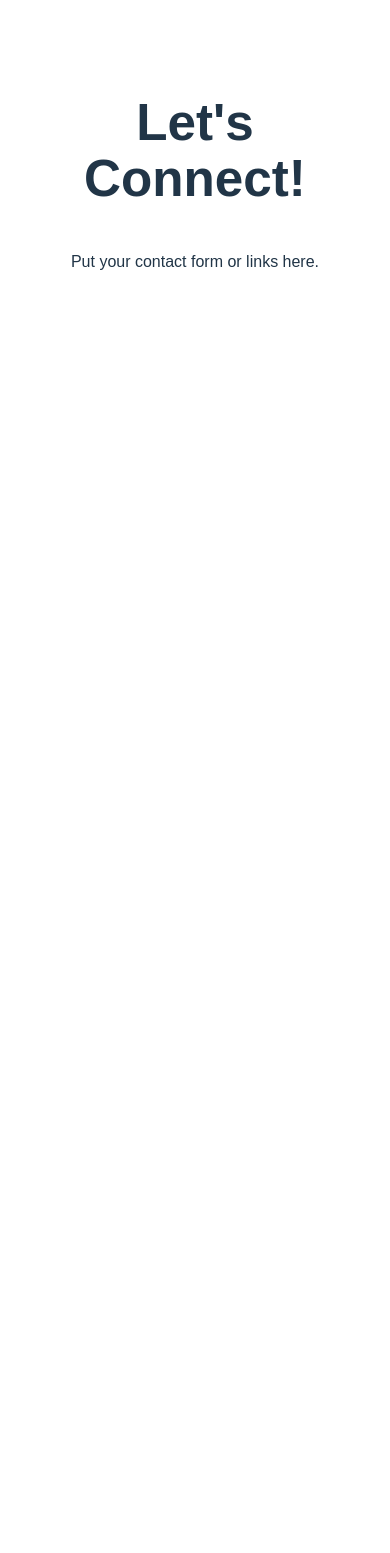
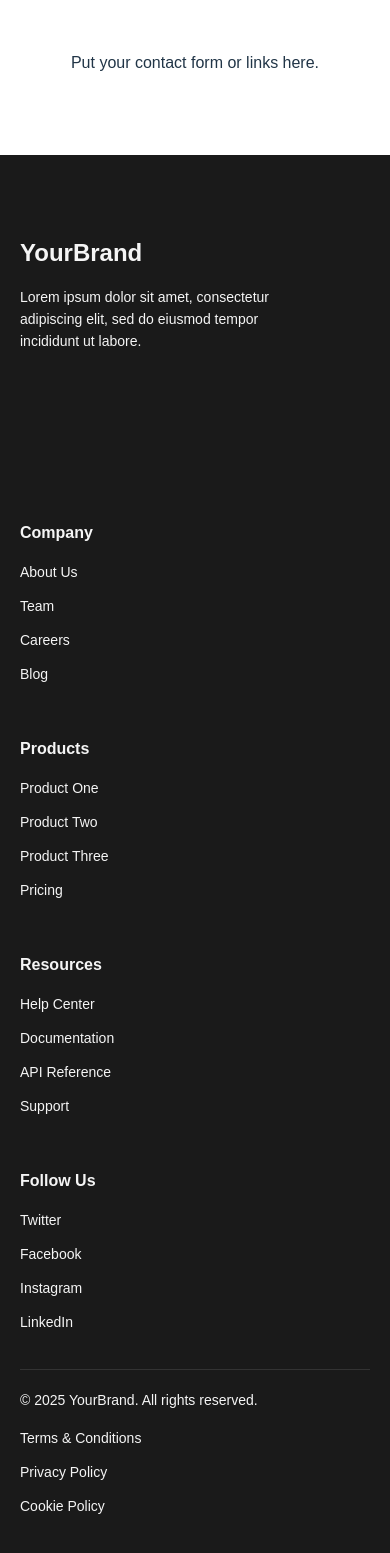
Before and after one commit to jesss-git/portfolio, a React (Vite) app: page /connect in a window 390 px wide. Shown: the part 291-1844 px from the top of the page. Before the commit the page ends 844 px from the top, so only its background shows below. Built offline with nearby package versions, Linux system fonts and the light colour scheme.

Commit message:
Navbar Burger

```diff
--- a/package.json
+++ b/package.json
@@ -10,6 +10,8 @@
     "preview": "vite preview"
   },
   "dependencies": {
+    "framer-motion": "^12.23.12",
+    "lucide-react": "^0.544.0",
     "react": "^19.1.1",
     "react-dom": "^19.1.1",
     "react-router-dom": "^7.9.1"
--- a/src/App.jsx
+++ b/src/App.jsx
@@ -12,6 +12,7 @@ import Gallery from "./pages/Gallery";
 import Code from "./pages/Code";
 import About from "./pages/About";
 import Connect from './pages/Connect'
+import Footer from './components/Footer/Footer'
 
 function App() {
 
@@ -31,6 +32,7 @@ function App() {
         </Routes>
 
       </main>
+      <Footer />
     </Router>
   )
 }
--- /dev/null
+++ b/src/components/Footer/Footer.css
@@ -0,0 +1,149 @@
+.footer {
+    background-color: #1a1a1a;
+    color: #f5f5f5;
+    padding: 60px 20px;
+    font-family: Arial, sans-serif;
+  }
+
+  .footer__top {
+    display: flex;
+    flex-wrap: wrap;
+    justify-content: space-between;
+    max-width: 1200px;
+    margin: 0 auto;
+  }
+
+  .footer__brand {
+    flex: 1 1 250px;
+    margin-bottom: 40px;
+  }
+
+  .footer__logo {
+    font-size: 24px;
+    margin-bottom: 15px;
+  }
+
+  .footer__description {
+    font-size: 14px;
+    line-height: 1.6;
+    max-width: 300px;
+  }
+
+  .footer__links {
+    display: flex;
+    flex: 2 1 600px;
+    flex-wrap: wrap;
+    justify-content: space-between;
+  }
+
+  .footer__col {
+    flex: 1 1 150px;
+    margin-bottom: 30px;
+  }
+
+  .footer__col-title {
+    font-size: 16px;
+    margin-bottom: 15px;
+    font-weight: bold;
+  }
+
+  .footer__list,
+  .footer__social-list {
+    list-style: none;
+    padding: 0;
+    margin: 0;
+  }
+
+  .footer__list li,
+  .footer__social-list li {
+    margin-bottom: 10px;
+  }
+
+  .footer__list li a,
+  .footer__social-list li a {
+    text-decoration: none;
+    color: #f5f5f5;
+    font-size: 14px;
+    transition: color 0.3s ease;
+  }
+
+  .footer__list li a:hover,
+  .footer__social-list li a:hover {
+    color: #cccccc;
+  }
+
+  .footer__bottom {
+    border-top: 1px solid #333;
+    padding-top: 20px;
+    margin-top: 40px;
+    display: flex;
+    flex-wrap: wrap;
+    justify-content: space-between;
+    align-items: center;
+    max-width: 1200px;
+    margin: 0 auto;
+  }
+
+  .footer__bottom p {
+    margin: 0;
+    font-size: 14px;
+  }
+
+  .footer__bottom-links {
+    list-style: none;
+    padding: 0;
+    margin: 0;
+    display: flex;
+  }
+
+  .footer__bottom-links li {
+    margin-left: 20px;
+  }
+
+  .footer__bottom-links li a {
+    text-decoration: none;
+    color: #f5f5f5;
+    font-size: 14px;
+    transition: color 0.3s ease;
+  }
+
+  .footer__bottom-links li a:hover {
+    color: #cccccc;
+  }
+
+  /* Responsive tweaks */
+
+  @media (max-width: 768px) {
+    .footer__top {
+      flex-direction: column;
+      align-items: flex-start;
+    }
+    .footer__links {
+      width: 100%;
+    }
+    .footer__col {
+      flex: 1 1 45%;
+      margin-bottom: 25px;
+    }
+    .footer__brand, .footer__bottom {
+      width: 100%;
+    }
+  }
+
+  @media (max-width: 480px) {
+    .footer__col {
+      flex: 1 1 100%;
+    }
+    .footer__bottom {
+      flex-direction: column;
+      align-items: flex-start;
+    }
+    .footer__bottom-links {
+      margin-top: 15px;
+      flex-direction: column;
+    }
+    .footer__bottom-links li {
+      margin-left: 0;
+      margin-bottom: 10px;
+    }
+  }
--- /dev/null
+++ b/src/components/Footer/Footer.jsx
@@ -0,0 +1,65 @@
+import React from 'react';
+import './Footer.css';
+
+const Footer = () => {
+  return (
+    <footer className="footer">
+      <div className="footer__top">
+        <div className="footer__brand">
+          <h2 className="footer__logo">YourBrand</h2>
+          <p className="footer__description">
+            Lorem ipsum dolor sit amet, consectetur adipiscing elit, sed do eiusmod tempor incididunt ut labore.
+          </p>
+        </div>
+        <div className="footer__links">
+          <div className="footer__col">
+            <h3 className="footer__col-title">Company</h3>
+            <ul className="footer__list">
+              <li><a href="#about">About Us</a></li>
+              <li><a href="#team">Team</a></li>
+              <li><a href="#careers">Careers</a></li>
+              <li><a href="#blog">Blog</a></li>
+            </ul>
+          </div>
+          <div className="footer__col">
+            <h3 className="footer__col-title">Products</h3>
+            <ul className="footer__list">
+              <li><a href="#product1">Product One</a></li>
+              <li><a href="#product2">Product Two</a></li>
+              <li><a href="#product3">Product Three</a></li>
+              <li><a href="#pricing">Pricing</a></li>
+            </ul>
+          </div>
+          <div className="footer__col">
+            <h3 className="footer__col-title">Resources</h3>
+            <ul className="footer__list">
+              <li><a href="#help">Help Center</a></li>
+              <li><a href="#docs">Documentation</a></li>
+              <li><a href="#api">API Reference</a></li>
+              <li><a href="#support">Support</a></li>
+            </ul>
+          </div>
+          <div className="footer__col">
+            <h3 className="footer__col-title">Follow Us</h3>
+            <ul className="footer__social-list">
+              <li><a href="https://twitter.com">Twitter</a></li>
+              <li><a href="https://facebook.com">Facebook</a></li>
+              <li><a href="https://instagram.com">Instagram</a></li>
+              <li><a href="https://linkedin.com">LinkedIn</a></li>
+            </ul>
+          </div>
+        </div>
+      </div>
+      <div className="footer__bottom">
+        <p>© {new Date().getFullYear()} YourBrand. All rights reserved.</p>
+        <ul className="footer__bottom-links">
+          <li><a href="#terms">Terms & Conditions</a></li>
+          <li><a href="#privacy">Privacy Policy</a></li>
+          <li><a href="#cookies">Cookie Policy</a></li>
+        </ul>
+      </div>
+    </footer>
+  );
+};
+
+export default Footer;
--- a/src/components/Navbar/Navbar.css
+++ b/src/components/Navbar/Navbar.css
@@ -212,7 +212,26 @@ button:focus-visible {
 
   .navbar-connect {
     display: inline-block;
+    margin-left: 1rem;
   }
 
 
 }
+
+@media (max-width: 480px) {
+  .navbar-container {
+    padding: 0.8rem 1rem;
+  }
+
+  .navbar-connect {
+    padding: 0.3rem 0.6rem;
+    font-size: 0.85rem;
+  }
+
+  .hamburger {
+    width: 20px;
+    height: 14px;
+  }
+
+
+}
```
Also changed, not shown: 1 other file (tests, documents, lock files or other folders).
